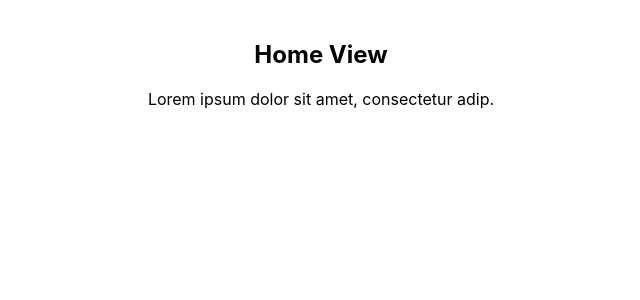
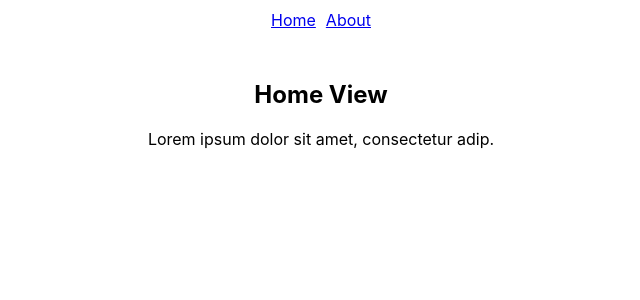
Before and after one commit to boyerst/react-router-v6, a React (Create React App) app: page / in a window 1280 px wide. Shown: the top 300 px of the page, without its empty margins (319-959 px from the left). Built offline with nearby package versions, Linux system fonts and the light colour scheme.

Commit message:
Add nav menu

```diff
--- a/src/App.js
+++ b/src/App.js
@@ -1,6 +1,6 @@
 import logo from './logo.svg';
 import './App.css';
-import { BrowserRouter as Router, Routes, Route } from 'react-router-dom';
+import { BrowserRouter as Router, Routes, Route, Link } from 'react-router-dom';
 
 
 function NoMatch() {
@@ -27,6 +27,14 @@ function App() {
     <div className="App">
 
       <Router>
+        <nav style={{ margin: 10 }}>
+          <Link to="/" style={{ padding: 5 }}>
+          Home
+          </Link>
+          <Link to="/about" style={{ padding: 5 }}>
+          About
+          </Link>
+        </nav>
         <Routes>
           <Route path="/" element={<Home />}/>
           <Route path="/about" element={<About />} />
```
